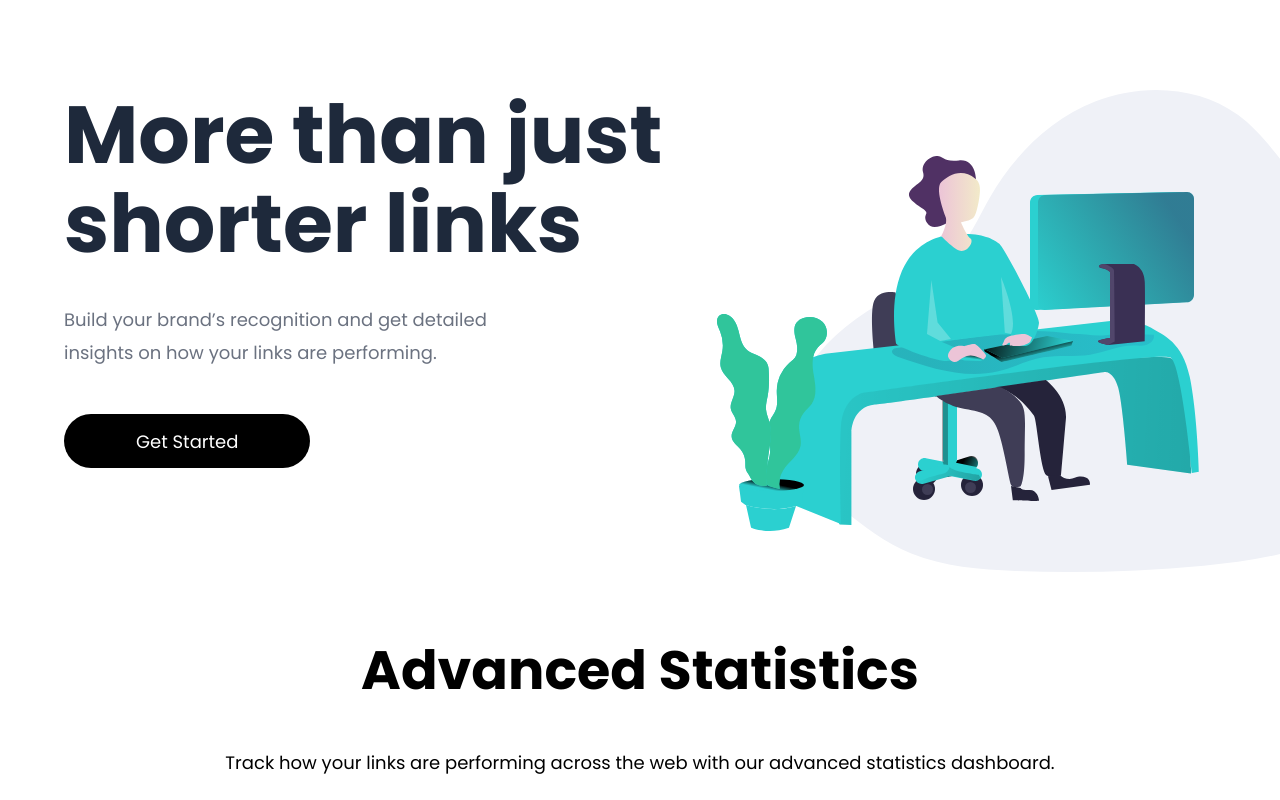
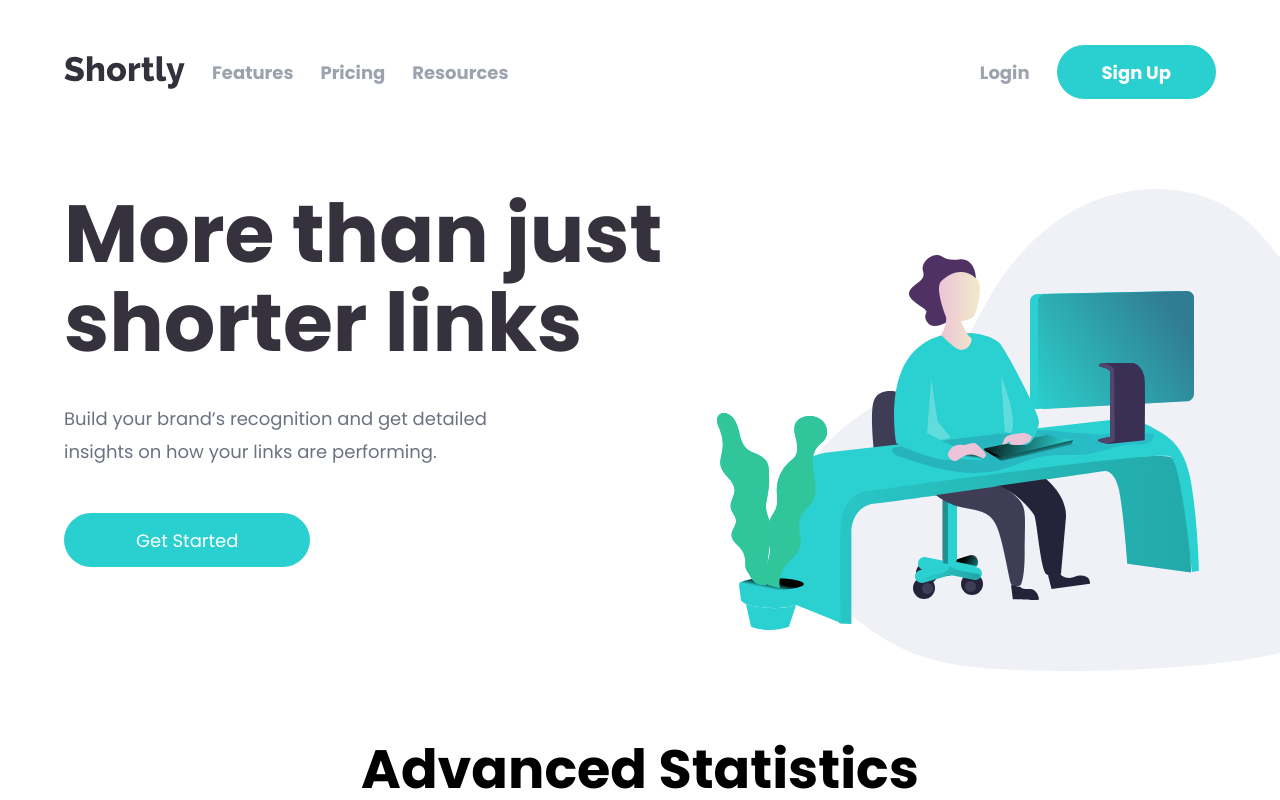
Before and after one commit to nikhea/shortly-url, a Next.js app: page / in a window 1280 px wide. Shown: the top 800 px of the page. Built offline with nearby package versions, Linux system fonts and the light colour scheme.

Commit message:
added NavBar

```diff
--- a/components/Footer/Footer.tsx
+++ b/components/Footer/Footer.tsx
@@ -14,7 +14,7 @@ const Footer = () => {
             <Image
               className={style.logoImage}
               src={FooterLogo}
-              alt={FooterLogo}
+              alt={FooterLogo.src}
               height="100"
               width="100"
             />
@@ -55,28 +55,28 @@ const Footer = () => {
             <Image
               className={style.socialIcon}
               src={faceBook}
-              alt={faceBook}
+              alt={faceBook.src}
               height="100"
               width="100"
             />
             <Image
               className={style.socialIcon}
               src={twitter}
-              alt={twitter}
+              alt={twitter.src}
               height="100"
               width="100"
             />
             <Image
               className={style.socialIcon}
               src={pinterest}
-              alt={pinterest}
+              alt={pinterest.src}
               height="100"
               width="100"
             />
             <Image
               className={style.socialIcon}
               src={instagram}
-              alt={instagram}
+              alt={instagram.src}
               height="100"
               width="100"
             />
--- /dev/null
+++ b/components/NavBar/NavBar.tsx
@@ -0,0 +1,74 @@
+import style from "../../scss/navBar.module.scss";
+import Logo from "../../public/images/logo.svg";
+import Image from "next/image";
+import { useState } from "react";
+const NavBar = () => {
+  const [isMenuOpen, setIsMenuOpen] = useState(false);
+
+  function toggleMenu() {
+    setIsMenuOpen(!isMenuOpen);
+  }
+
+  const navList = ["home", "about", "contact", "blog", "careers"];
+  return (
+    <div className="container">
+      <div className={style.navBar}>
+        <div className={style.navBarLeft}>
+          <div className={style.logo}>
+            <Image
+              className={style.logoImage}
+              src={Logo}
+              alt={Logo.src}
+              height="100"
+              width="100"
+            />
+          </div>
+          <div className={style.link}>
+            <ul>
+              <li className={style.linkItem}> features</li>
+              <li className={style.linkItem}> pricing</li>
+              <li className={style.linkItem}> resources</li>
+            </ul>
+          </div>
+        </div>
+        <div className={style.navBarRight}>
+          <ul>
+            <li className={style.linkItem}>login</li>
+            <li className={style.linkItem}>
+              <button className={style.btn}>sign up</button>
+            </li>
+          </ul>
+        </div>
+
+        {isMenuOpen ? (
+          <>
+            <div className={style.mobile}>
+              <div className={style.link}>
+                <ul>
+                  <li className={style.linkItem}> features</li>
+                  <li className={style.linkItem}> pricing</li>
+                  <li className={style.linkItem}> resources</li>
+                </ul>
+                <hr />
+                <li className={style.linkItem}>login</li>
+                <li className={style.linkItem}>
+                  <button className={style.btn}>sign up</button>
+                </li>
+              </div>
+            </div>
+          </>
+        ) : null}
+
+        <div className="HumbergerContainer lg:hidden" onClick={toggleMenu}>
+          <div>{!isMenuOpen ? "open" : "closed"}</div>
+        </div>
+      </div>
+    </div>
+  );
+};
+{
+  /* <div className="HumbergerContainer" onClick={toggleMenu}>
+          <div>{!isMenuOpen ? "open" : "closed"}</div>
+        </div> */
+}
+export default NavBar;
--- a/pages/index.tsx
+++ b/pages/index.tsx
@@ -5,6 +5,7 @@ import Boost from "../components/Boost/Boost";
 import Features from "../components/Features/Features";
 import Footer from "../components/Footer/Footer";
 import Hero from "../components/Hero/Hero";
+import NavBar from "../components/NavBar/NavBar";
 const Home: NextPage = () => {
   return (
     <div>
@@ -14,6 +15,7 @@ const Home: NextPage = () => {
       </Head>
 
       <main>
+        <NavBar />
         <Hero />
         <Features />
         <Boost />
--- a/scss/footer.module.scss
+++ b/scss/footer.module.scss
@@ -16,10 +16,12 @@
     h3 {
       @apply font-bold text-lg my-5  lg:my-0;
     }
-    ul {
-    }
     .linkItem {
-      @apply my-5;
+      @apply my-5 cursor-pointer;
+
+      &:hover {
+        color: hsl(180, 66%, 49%);
+      }
     }
   }
 }
--- a/scss/hero.module.scss
+++ b/scss/hero.module.scss
@@ -11,6 +11,7 @@
   h1 {
     @apply text-5xl lg:text-7xl font-bold text-slate-800;
     line-height: 1.1;
+    color: hsl(255, 11%, 22%);
   }
   p {
     @apply lg:max-w-[25rem] text-gray-500;
--- /dev/null
+++ b/scss/navBar.module.scss
@@ -0,0 +1,58 @@
+.navBar {
+  @apply flex my-10 items-center justify-between relative;
+}
+.logo {
+  img {
+    // @apply max-w-[20%];
+  }
+}
+.navBarLeft {
+  @apply flex gap-6 items-center;
+  ul {
+    @apply gap-6 capitalize font-bold text-gray-400 cursor-pointer hidden lg:flex;
+
+    li:hover {
+      color: hsl(255, 11%, 22%);
+    }
+  }
+}
+
+.navBarRight {
+  @apply flex gap-6 items-center;
+  ul {
+    @apply gap-6 items-center capitalize font-bold text-gray-400 cursor-pointer hidden lg:flex;
+    li:hover {
+      color: hsl(255, 11%, 22%);
+    }
+    .btn {
+      @apply px-10 py-3 capitalize  rounded-full text-white hover:opacity-[0.7];
+      background-color: hsl(180, 66%, 49%);
+      background-color: hsl(180, 66%, 49%);
+    }
+  }
+}
+
+.mobile {
+  @apply pt-10 py-5  z-50 capitalize text-white text-center rounded-md lg:hidden w-[99%];
+  position: absolute;
+  top: 900%;
+  left: 50%;
+  transform: translate(-50%, -50%);
+  background: hsl(257, 27%, 26%);
+  hr {
+    @apply max-w-[90%] m-auto;
+  }
+  ul {
+    @apply px-36 gap-6 capitalize font-bold  cursor-pointer;
+  }
+  li {
+    @apply py-5 cursor-pointer text-center;
+  }
+  li:hover {
+    @apply text-gray-400;
+  }
+  .btn {
+    @apply px-10 py-3 capitalize  rounded-full text-white w-full  max-w-[90%] m-auto cursor-pointer;
+    background-color: hsl(180, 66%, 49%);
+  }
+}
--- a/styles/globals.css
+++ b/styles/globals.css
@@ -58,5 +58,6 @@ img {
   @apply w-[90%] m-auto;
 }
 .btn-full {
-  @apply px-16 py-3 capitalize bg-black rounded-full;
+  @apply px-16 py-3 capitalize bg-black rounded-full hover:opacity-[0.7];
+  background-color: hsl(180, 66%, 49%);
 }
```
Also changed, not shown: public/images/icon-hamburger.svg (added).
